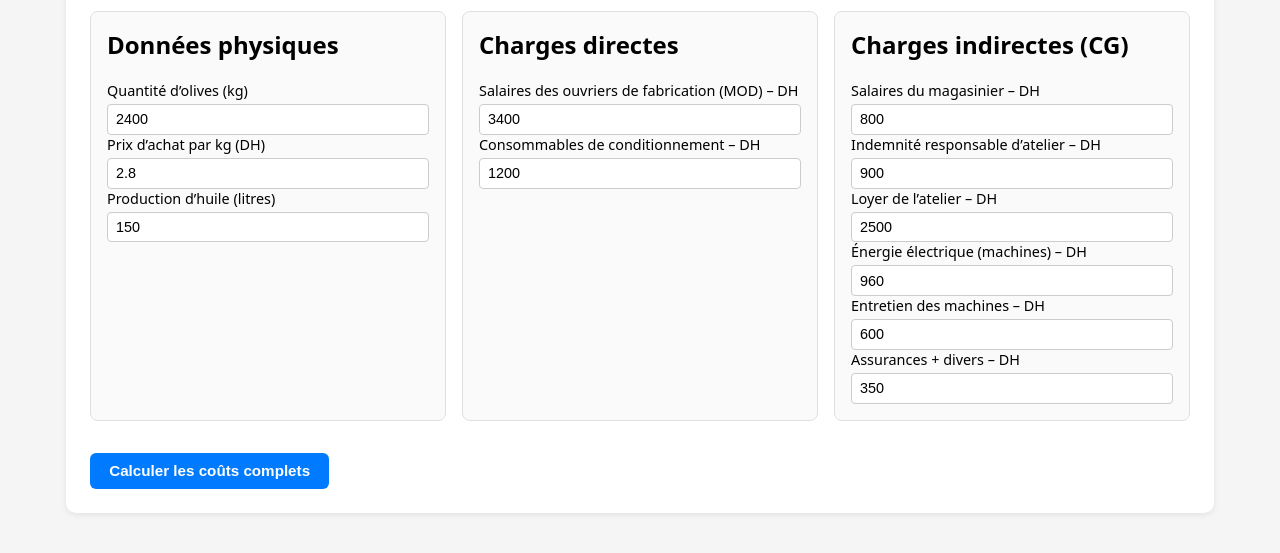
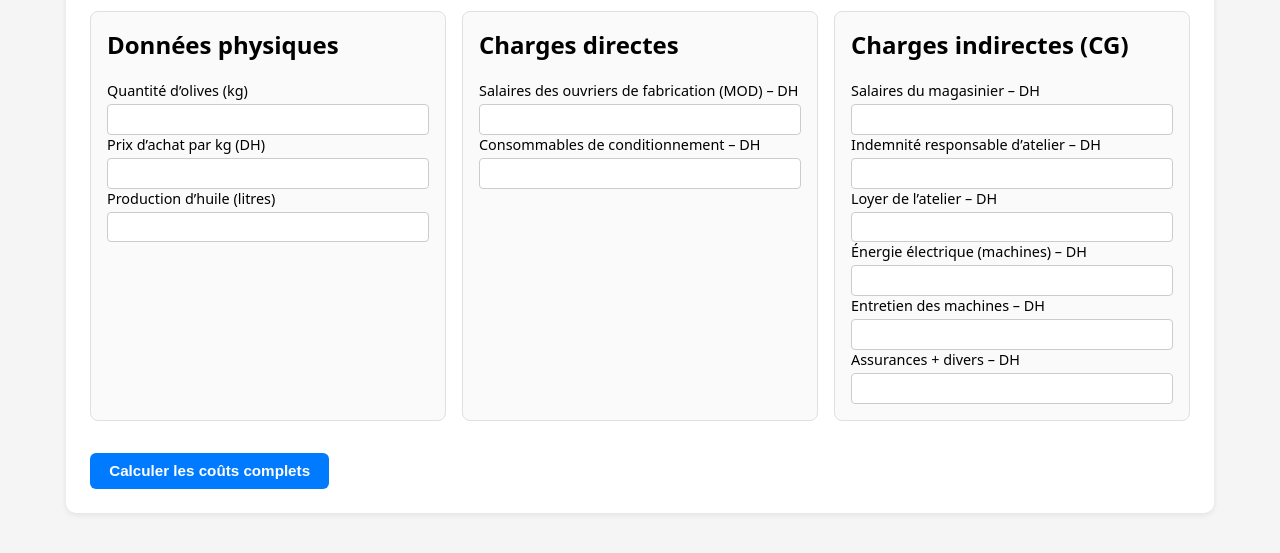
Before and after one commit to takiramini-sudo/olive-oil-sim, a plain HTML site: page index.html in a window 1280 px wide. Shown: the part 153-706 px from the top of the page. Drawn offline with Linux system fonts and the light colour scheme.

Commit message:
Update index.html
maj 4

```diff
--- a/index.html
+++ b/index.html
@@ -111,43 +111,43 @@
       <div class="card">
         <h2>Données physiques</h2>
         <label>Quantité d’olives (kg)</label>
-        <input type="number" id="kgOlives" value="2400" step="0.01" />
+        <input type="number" id="kgOlives" step="0.01" />
 
         <label>Prix d’achat par kg (DH)</label>
-        <input type="number" id="prixKg" value="2.8" step="0.01" />
+        <input type="number" id="prixKg" step="0.01" />
 
         <label>Production d’huile (litres)</label>
-        <input type="number" id="litres" value="150" step="0.01" />
+        <input type="number" id="litres" step="0.01" />
       </div>
 
       <div class="card">
         <h2>Charges directes</h2>
         <label>Salaires des ouvriers de fabrication (MOD) – DH</label>
-        <input type="number" id="mod" value="3400" step="0.01" />
+        <input type="number" id="mod" step="0.01" />
 
         <label>Consommables de conditionnement – DH</label>
-        <input type="number" id="conditionnement" value="1200" step="0.01" />
+        <input type="number" id="conditionnement" step="0.01" />
       </div>
 
       <div class="card">
         <h2>Charges indirectes (CG)</h2>
         <label>Salaires du magasinier – DH</label>
-        <input type="number" id="magasinier" value="800" step="0.01" />
+        <input type="number" id="magasinier" step="0.01" />
 
         <label>Indemnité responsable d’atelier – DH</label>
-        <input type="number" id="responsable" value="900" step="0.01" />
+        <input type="number" id="responsable" step="0.01" />
 
         <label>Loyer de l’atelier – DH</label>
-        <input type="number" id="loyer" value="2500" step="0.01" />
+        <input type="number" id="loyer" step="0.01" />
 
         <label>Énergie électrique (machines) – DH</label>
-        <input type="number" id="energie" value="960" step="0.01" />
+        <input type="number" id="energie" step="0.01" />
 
         <label>Entretien des machines – DH</label>
-        <input type="number" id="entretien" value="600" step="0.01" />
+        <input type="number" id="entretien" step="0.01" />
 
         <label>Assurances + divers – DH</label>
-        <input type="number" id="assurances" value="350" step="0.01" />
+        <input type="number" id="assurances" step="0.01" />
       </div>
     </div>
 
```
